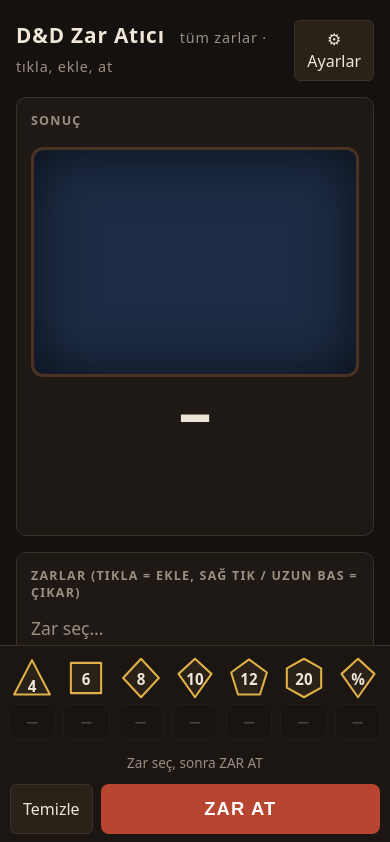
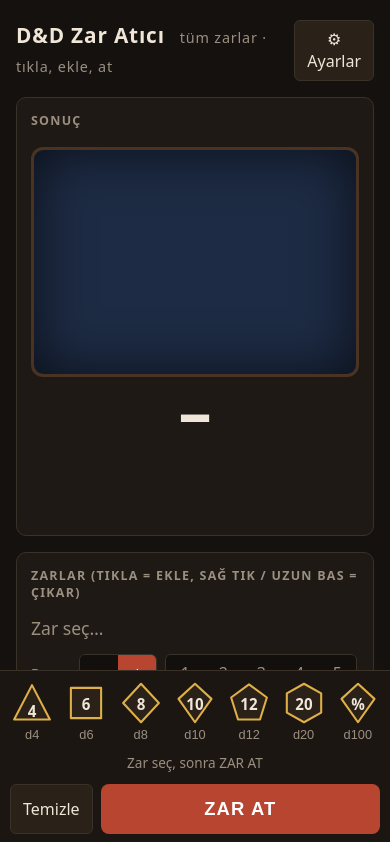
Before and after one commit to EmreBHCC/dnd-zar, a plain HTML site: page index.html in a window 390 px wide. Shown: the top 842 px of the page. Drawn offline with Linux system fonts and the light colour scheme.

Commit message:
Revert "Telefon: her zarin altinda belirgin eksi dugmesi (artir = zara dokun, azalt = eksi)"
This reverts commit 832c404c2c54d91f594aea7e2a5ab82084a1052c.

```diff
--- a/index.html
+++ b/index.html
@@ -100,25 +100,18 @@
   .err { color: var(--red); font-size: .85rem; flex: 1 1 100%; min-height: 1.2em; }
 
   .die { touch-action: manipulation; -webkit-user-select: none; user-select: none; -webkit-touch-callout: none; }
-  .pmini, #clear2, .minus { display: none; }
-  .dcell { display: grid; justify-items: center; }
+  .pmini, #clear2 { display: none; }
   .rollrow { display: contents; }
   @media (pointer: coarse) { .seg button, .btn { min-height: 44px; } .sw { width: 36px; height: 36px; } }
   @media (max-width: 760px) {
-    main { grid-template-columns: 1fr; padding-bottom: 250px; }
+    main { grid-template-columns: 1fr; padding-bottom: 210px; }
     aside { grid-column: 1; grid-row: auto; }
     /* Zarlar ve ZAR AT ekranın altına sabit: sonuç hep görünür, kaydırmak gerekmez */
     #dice { position: fixed; left: 0; right: 0; bottom: calc(96px + env(safe-area-inset-bottom)); z-index: 20;
-            display: grid; grid-template-columns: repeat(7, 1fr); gap: 2px; padding: 8px 6px 8px;
+            display: grid; grid-template-columns: repeat(7, 1fr); gap: 2px; padding: 8px 6px 4px;
             background: #1b1612; border-top: 1px solid var(--line); }
     #dice .die svg { width: 44px; height: 44px; }
     #dice .die { padding: 2px 0; }
-    #dice .die .name { display: none; }
-    #dice .minus { display: block; width: calc(100% - 6px); max-width: 48px; height: 36px; margin-top: 2px; border: 1px solid var(--line);
-                   border-radius: 8px; background: #120f0c; color: var(--ink); font: 700 1.4rem/1 system-ui; cursor: pointer; touch-action: manipulation; }
-    #dice .minus:disabled { opacity: .22; }
-    #dice .minus:not(:disabled):active { background: var(--accent); }
-    #dice .die .badge { min-width: 24px; height: 24px; font-size: .9rem; }
     #dice .die .badge { right: 2px; }
     .rollwrap { position: fixed; left: 0; right: 0; bottom: 0; z-index: 20; background: #1b1612; box-sizing: border-box;
                 min-height: 96px; padding: 6px 10px calc(10px + env(safe-area-inset-bottom)); }
@@ -252,12 +245,7 @@ SIDES.forEach(s => {
   b.onclick = () => { if (Date.now() - lpDone < 700) return; pool[s] = (pool[s] || 0) + 1; render(); };
   b.oncontextmenu = e => { e.preventDefault(); if (Date.now() - lpDone > 700) dec(s); };
   b.onkeydown = e => { if (e.key === 'Backspace' || e.key === 'Delete') dec(s); };
-  const cell = document.createElement('div'); cell.className = 'dcell';
-  const m = document.createElement('button');                     // telefonda: zarın altında net bir "−"
-  m.type = 'button'; m.className = 'minus'; m.textContent = '−'; m.disabled = true;
-  m.setAttribute('aria-label', `d${s} çıkar`);
-  m.onclick = () => dec(s);
-  cell.append(b, m); diceEl.appendChild(cell);
+  diceEl.appendChild(b);
 });
 function dec(s) { if (pool[s]) { pool[s]--; if (!pool[s]) delete pool[s]; render(); } }
 
@@ -274,7 +262,6 @@ function render() {
     const c = pool[b.dataset.s] || 0;
     b.classList.toggle('has', c > 0);
     b.querySelector('.badge').textContent = c;
-    b.parentElement.querySelector('.minus').disabled = !c;
   });
   const t = poolText();
   $('pool').textContent = t || 'Zar seç…';
```
